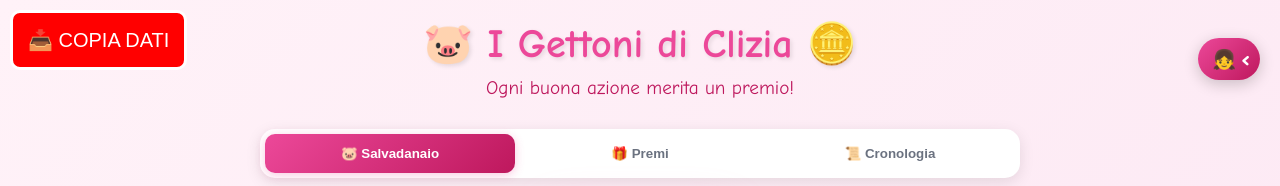
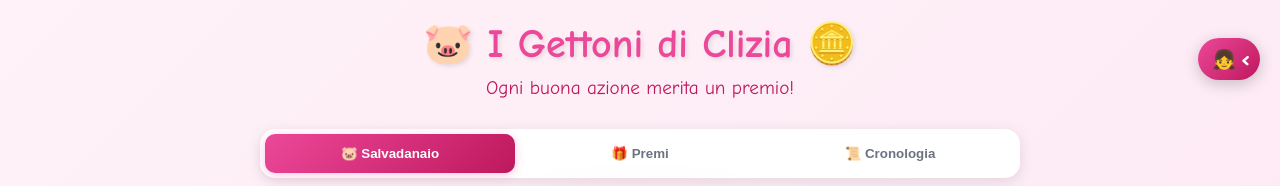
Before and after one commit to urbangianlu/salvaporkcli, a plain HTML site: page index.html in a window 1280 px wide. Shown: the top 186 px of the page. Drawn offline with Linux system fonts and the light colour scheme.

Commit message:
Update index.html
eliminato pulsante esportazione dati json

```diff
--- a/index.html
+++ b/index.html
@@ -1035,12 +1035,5 @@ function updateHistory() {
     }
     initApp();
   </script>
-  <!-- TASTO TEMPORANEO PER ESPORTARE I DATI -->
-<div style="position: fixed; top: 10px; left: 10px; z-index: 9999;">
-  <button onclick="prompt('Copia tutto questo testo:', localStorage.getItem('cliziaAppData'))"
-          style="background: red; color: white; font-size: 20px; padding: 15px; border: 3px solid white; border-radius: 10px;">
-    📥 COPIA DATI
-  </button>
-</div>
 </body>
 </html>
```
